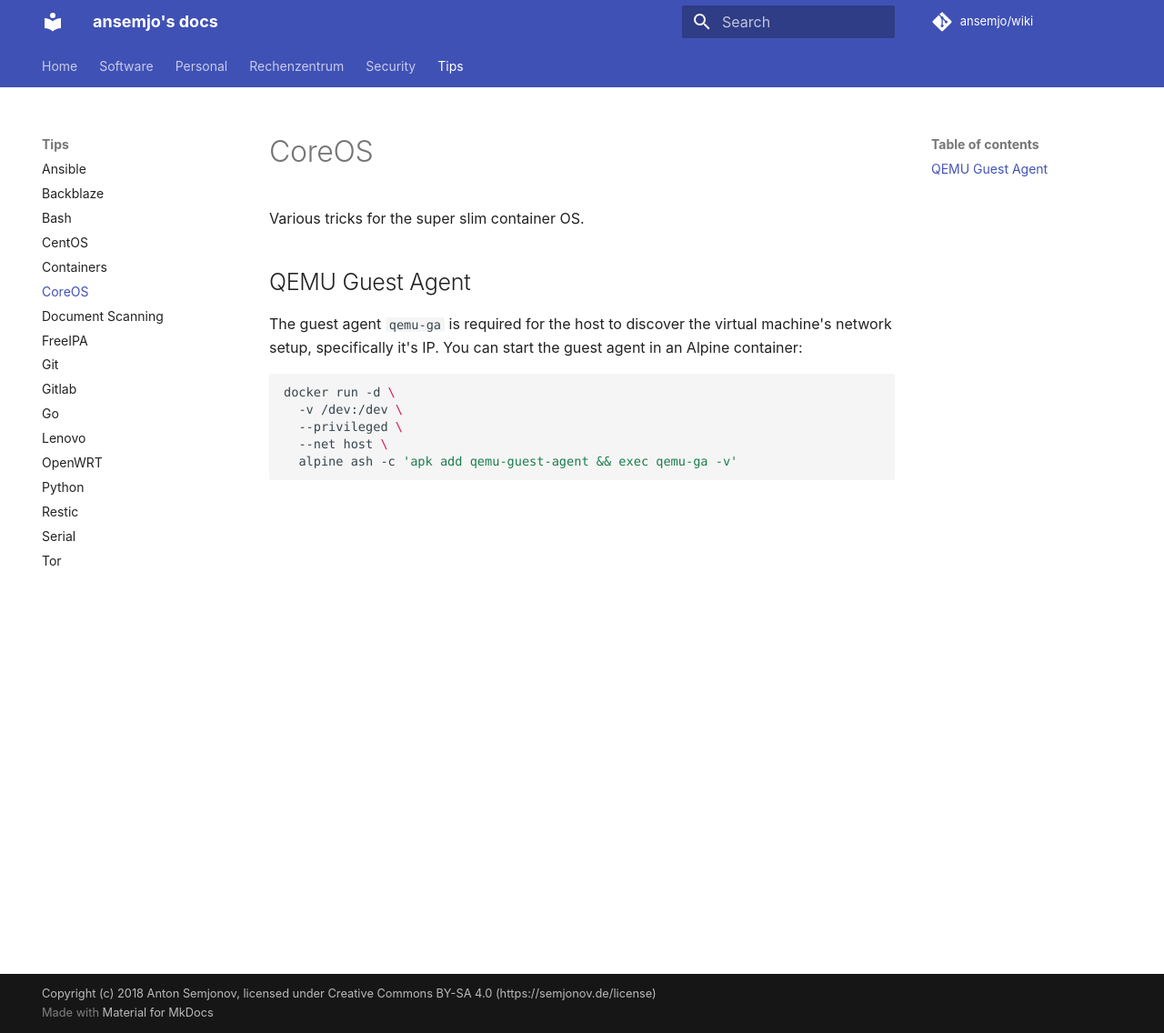
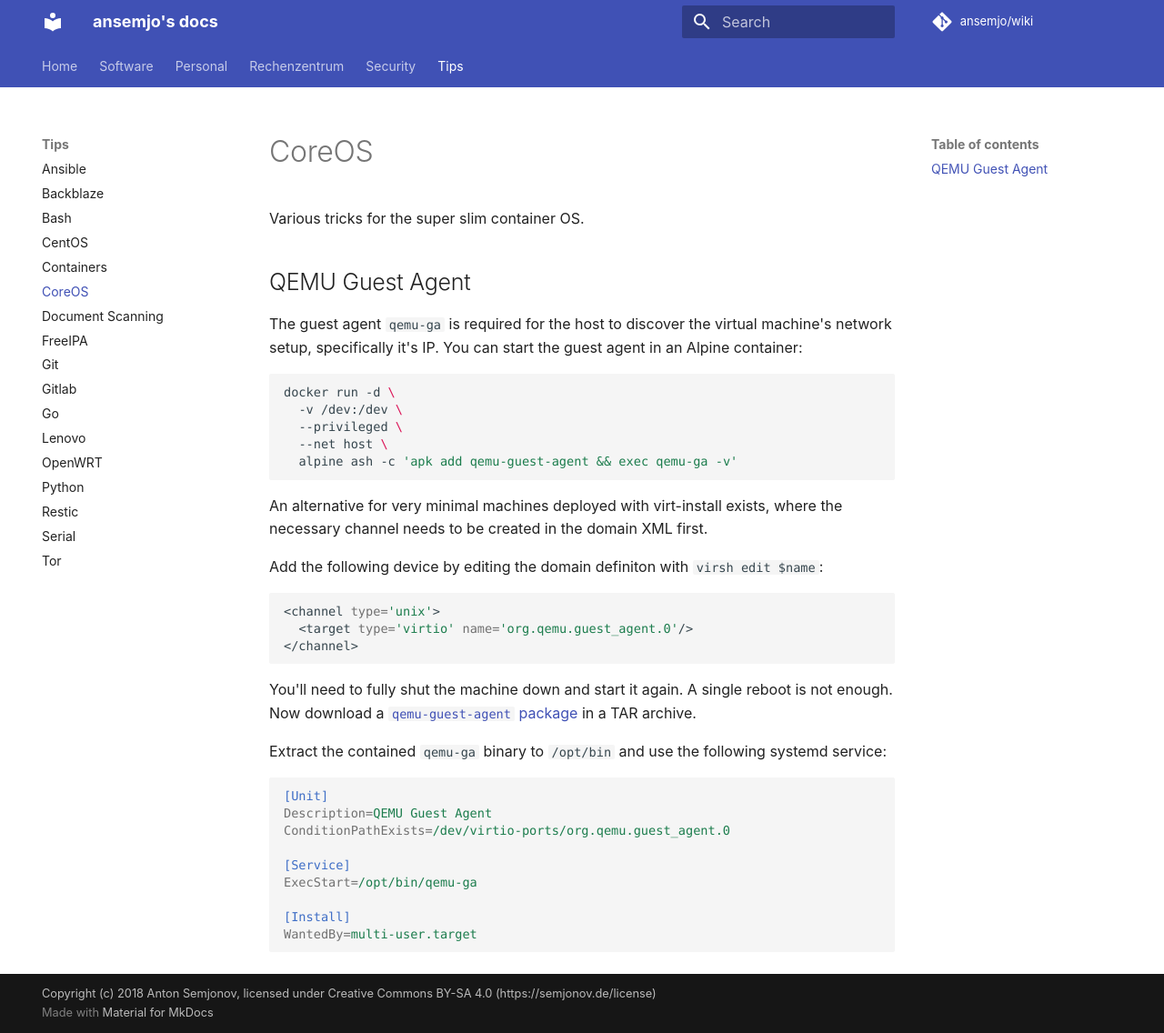
Before and after one commit to ansemjo/wiki, an MkDocs documentation site: the page built from docs/tips/coreos.md, in a window 1280 px wide and 1136 px high. Shown: the whole window at 91% size. Built offline with MkDocs 1.6.1 and Material for MkDocs 9.7.7, drawn with Linux system fonts in a browser that asks for light colours; comment, search, counter and statistics services are not loaded.

Commit message:
amend coreos qemu-ga tips for minimal machines and use binary directly

````diff
--- a/docs/tips/coreos.md
+++ b/docs/tips/coreos.md
@@ -14,3 +14,32 @@ docker run -d \
   --net host \
   alpine ash -c 'apk add qemu-guest-agent && exec qemu-ga -v'
 ```
+
+An alternative for very minimal machines deployed with virt-install exists,
+where the necessary channel needs to be created in the domain XML first.
+
+Add the following device by editing the domain definiton with `virsh edit $name`:
+
+```sh
+<channel type='unix'>
+  <target type='virtio' name='org.qemu.guest_agent.0'/>
+</channel>
+```
+
+You'll need to fully shut the machine down and start it again. A single reboot
+is not enough. Now download a [`qemu-guest-agent` package](https://pkgs.org/download/qemu-guest-agent) in a TAR archive.
+
+Extract the contained `qemu-ga` binary to `/opt/bin` and use the following
+systemd service:
+
+```systemd
+[Unit]
+Description=QEMU Guest Agent
+ConditionPathExists=/dev/virtio-ports/org.qemu.guest_agent.0
+
+[Service]
+ExecStart=/opt/bin/qemu-ga
+
+[Install]
+WantedBy=multi-user.target
+```
````
